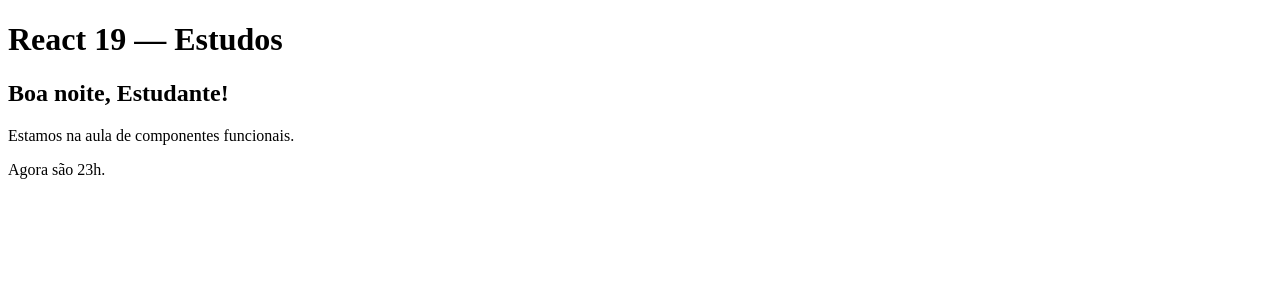
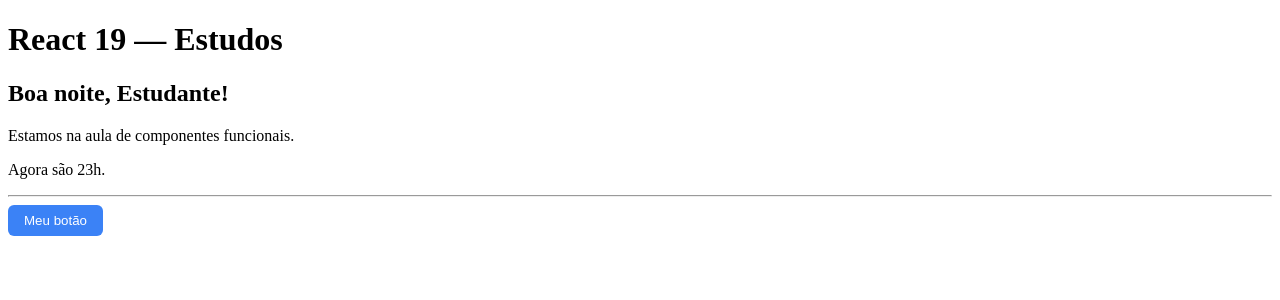
Before and after one commit to keidsondesigner/claude-mentor-react19, a React (Vite) app: page / in a window 1280 px wide. Shown: the top 300 px of the page. Built offline with nearby package versions, Linux system fonts and the light colour scheme; the HTML template or start-up script is replaced by a standard one.

Commit message:
feat: 2 aula - component passando Props style

```diff
--- a/src/App.tsx
+++ b/src/App.tsx
@@ -1,10 +1,15 @@
 import Greeting from './components/Greeting'
+import MeuButton from './components/MeuButton'
 
 function App() {
   return (
     <main>
       <h1>React 19 — Estudos</h1>
       <Greeting />
+      <hr />
+      <MeuButton variant="primary" title="Botão">
+        Meu botão
+      </MeuButton>
     </main>
   )
 }
--- /dev/null
+++ b/src/components/MeuButton.css
@@ -0,0 +1,54 @@
+.my-button {
+    padding: 0.5rem 1rem;
+    border-radius: 0.375rem;
+    font-weight: 500;
+    cursor: pointer;
+    transition: background-color 0.2s;
+    border: none;
+    outline: none;
+}
+
+.btn-default, .btn-primary {
+    background-color: #3b82f6;
+    color: white;
+}
+
+.btn-primary:hover {
+    background-color: #2563eb;
+}
+
+.btn-secondary {
+    background-color: #6b7280;
+    color: white;
+}
+
+.btn-secondary:hover {
+    background-color: #4b5563;
+}
+
+.btn-danger {
+    background-color: #ef4444;
+    color: white;
+}
+
+.btn-danger:hover {
+    background-color: #dc2626;
+}
+
+.btn-warning {
+    background-color: #eab308;
+    color: white;
+}
+
+.btn-warning:hover {
+    background-color: #ca8a04;
+}
+
+.btn-success {
+    background-color: #22c55e;
+    color: white;
+}
+
+.btn-success:hover {
+    background-color: #16a34a;
+}
--- /dev/null
+++ b/src/components/MeuButton.tsx
@@ -0,0 +1,19 @@
+import './MeuButton.css'
+
+interface MeuButtonProps extends React.ButtonHTMLAttributes<HTMLButtonElement> {
+    variant?: 'primary' | 'secondary' | 'danger' | 'warning' | 'success';
+}
+
+export default function MeuButton({ variant = 'primary', children, ...props }: MeuButtonProps) {
+    const variantClass = `btn-${variant}`;
+
+    return (
+        <button
+            className={`my-button ${variantClass}`}
+            onClick={() => alert('Clicado!')}
+            {...props}
+        >
+            {children || 'Meu botão'}
+        </button>
+    )
+}
```
